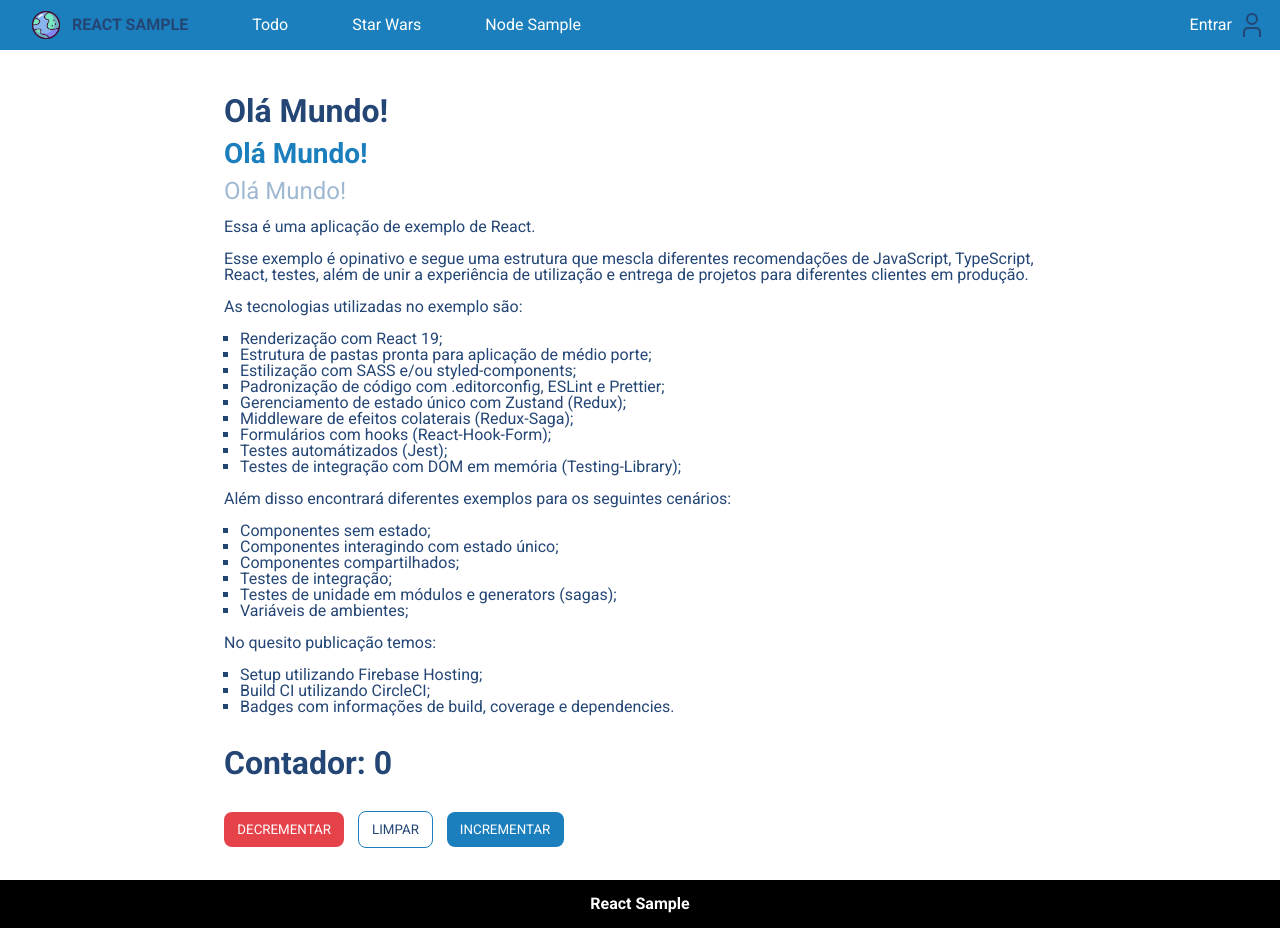
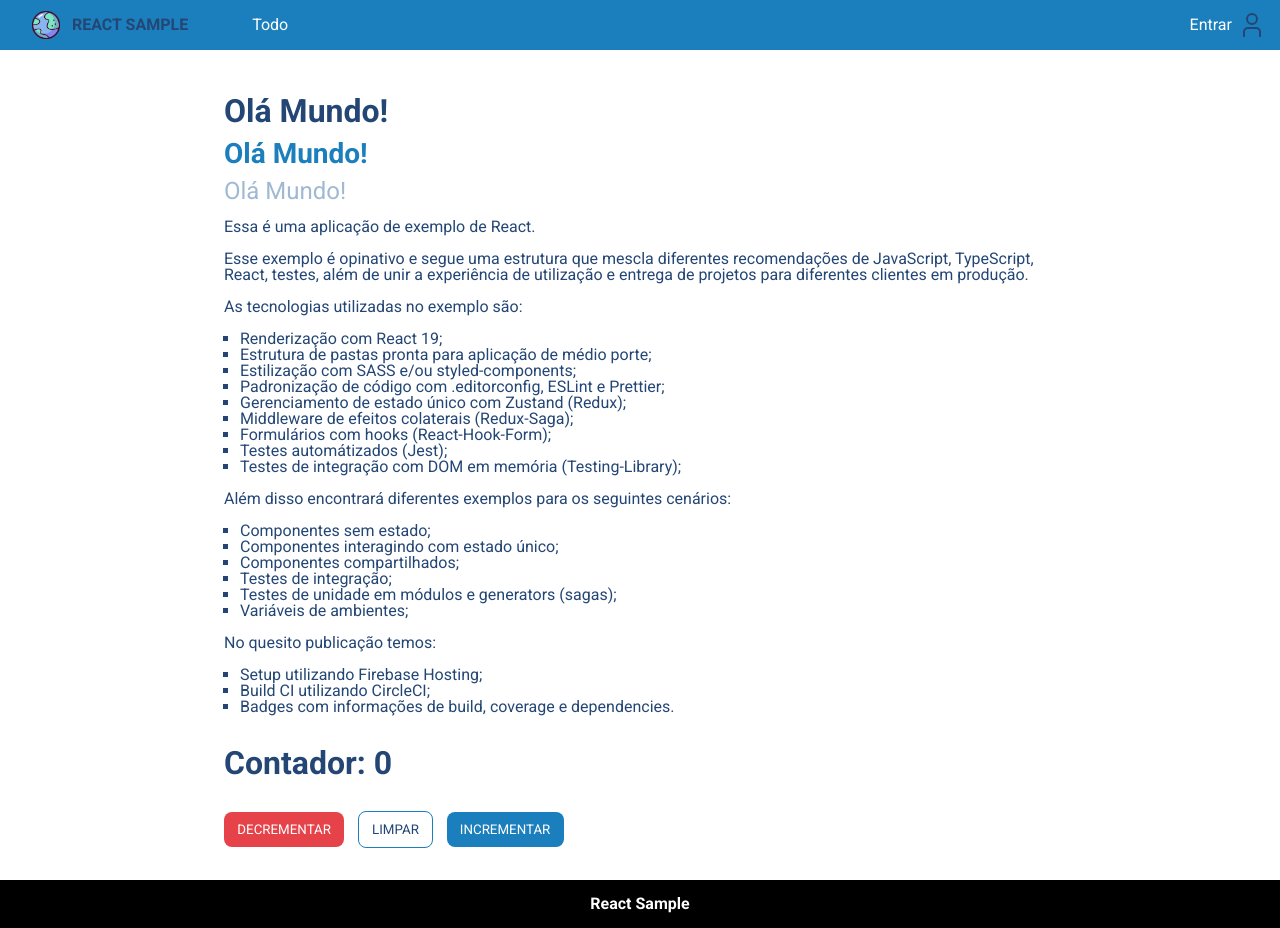
Before and after one commit to vitorspadacio/react-sample, a React (Vite) app: page / in a window 1280 px wide. Built offline with nearby package versions, Linux system fonts and the light colour scheme; no server answers.

Commit message:
chore: desabilitado menus não funcionais

```diff
--- a/src/components/Menu/Menu.tsx
+++ b/src/components/Menu/Menu.tsx
@@ -26,8 +26,8 @@ export default function () {
         </Title>
 
         <MenuItem to='/todo'>Todo</MenuItem>
-        <MenuItem to='star-wars'>Star Wars</MenuItem>
-        <MenuItem to='/node-sample'>Node Sample</MenuItem>
+        {/* <MenuItem to='star-wars'>Star Wars</MenuItem> */}
+        {/* <MenuItem to='/node-sample'>Node Sample</MenuItem> */}
 
         <Logged>
           { actualLogLink }
```
